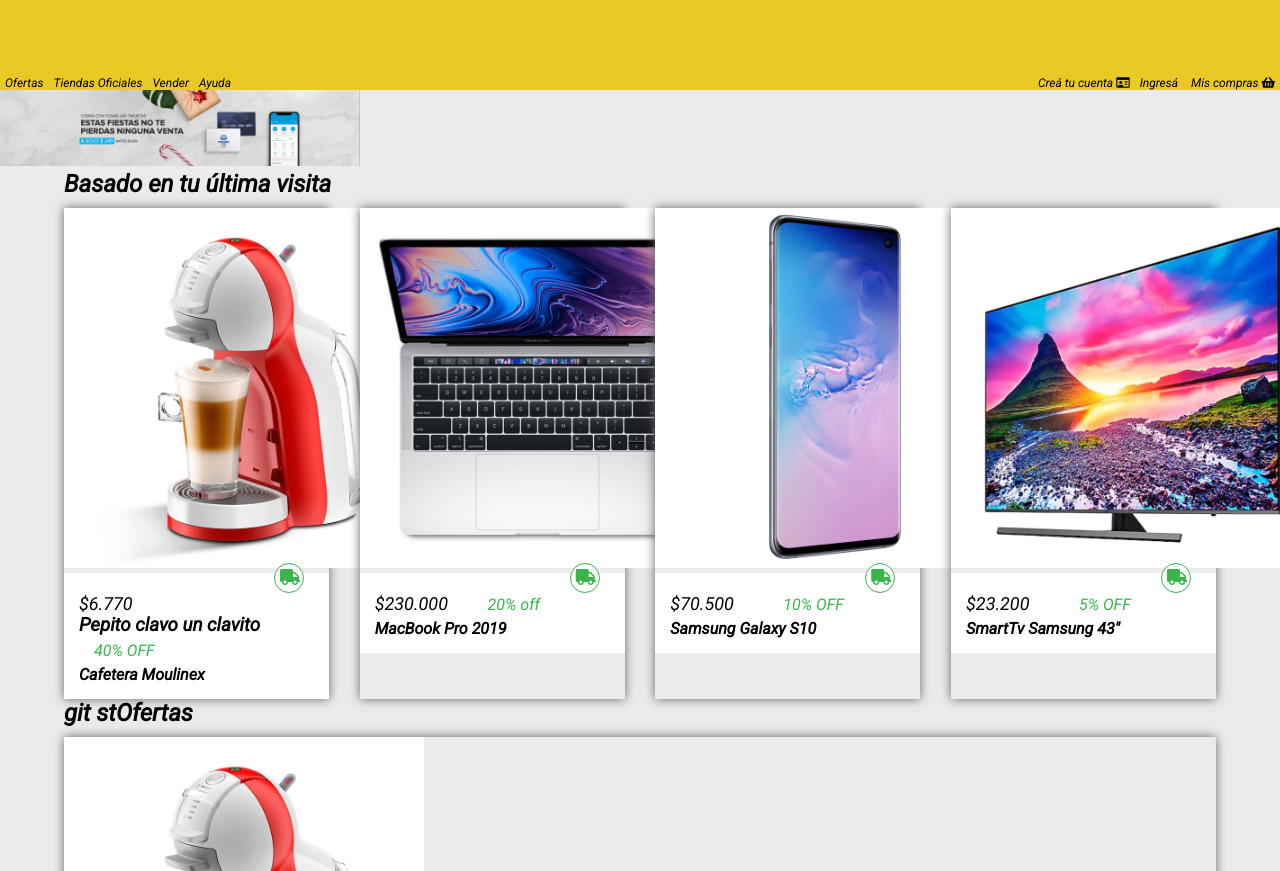
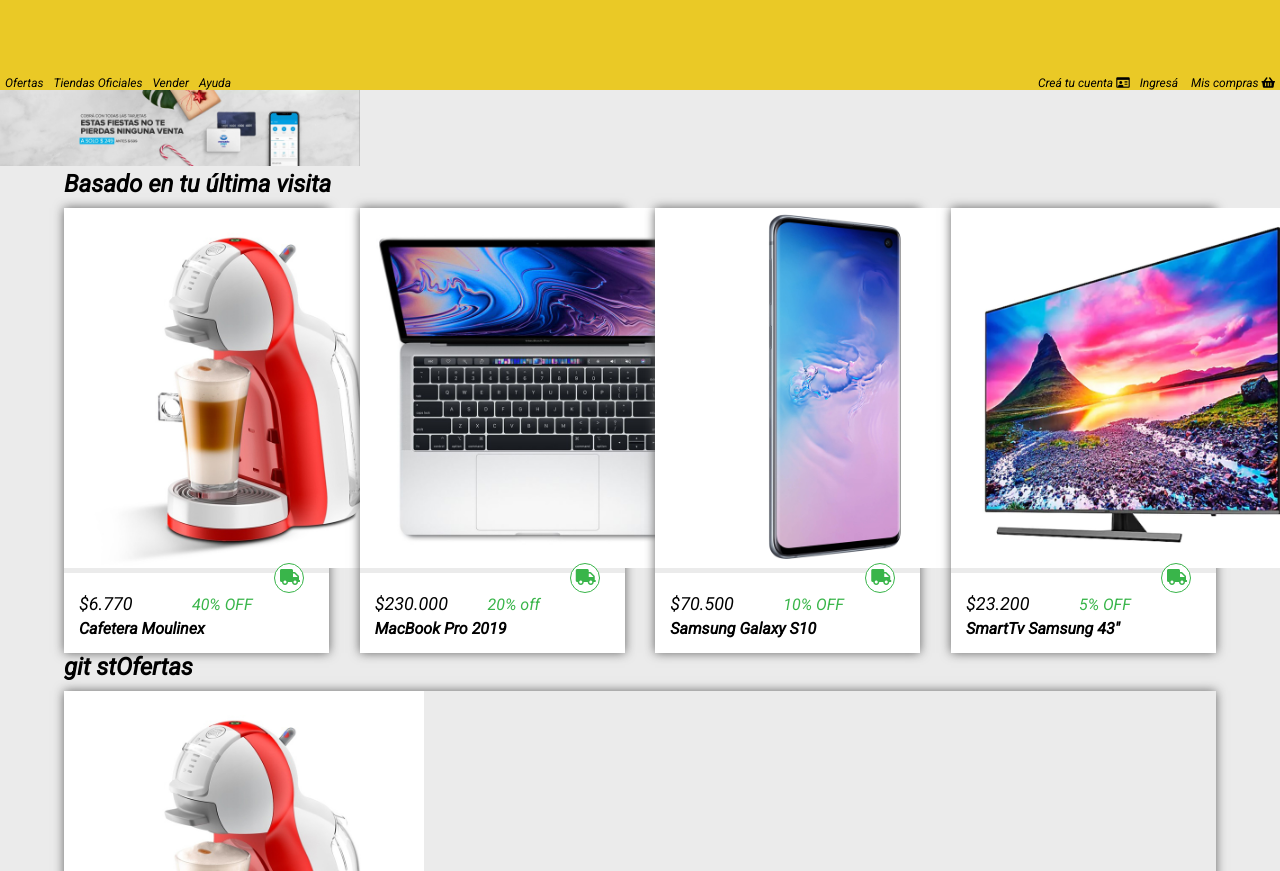
Before and after one commit to GatoQuilis/Mercado-Liebre, a website: page views/home.html in a window 1280 px wide. Shown: the part 229-1100 px from the top of the page. Drawn offline with Linux system fonts and the light colour scheme; files that its build step writes are made by us from their sources; files whose address does not match are found by name.

Commit message:
sin Pepito

```diff
--- a/views/home.html
+++ b/views/home.html
@@ -48,7 +48,6 @@
           <div class="contenedor-articulo">
             <i class="fas fa-truck"></i>
             <p class="precio">$6.770</p>
-            <h1>Pepito clavo un clavito</h1>
             <p class="descuento">40% OFF</p>
             <h4 class="descripcion">Cafetera Moulinex</h4>
           </div>
```
